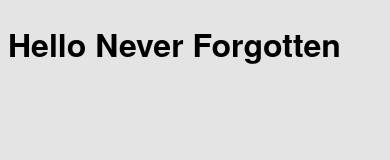
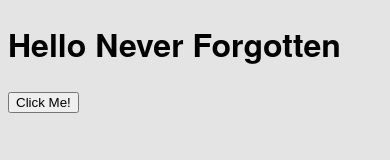
Before and after one commit to bboyairwreck/nfcompanion, a plain HTML site: page www/index.html in a window 390 px wide. Drawn offline with Linux system fonts and the light colour scheme; files whose address does not match are found by name.

Commit message:
Add clickme button

```diff
--- a/www/index.html
+++ b/www/index.html
@@ -14,6 +14,8 @@
             <h1>Hello Never Forgotten</h1>
         </div>
 
+        <button>Click Me!</button>
+
         <script type="text/javascript" src="cordova.js"></script>
         <script type="text/javascript" src="js/index.js"></script>
     </body>
```
